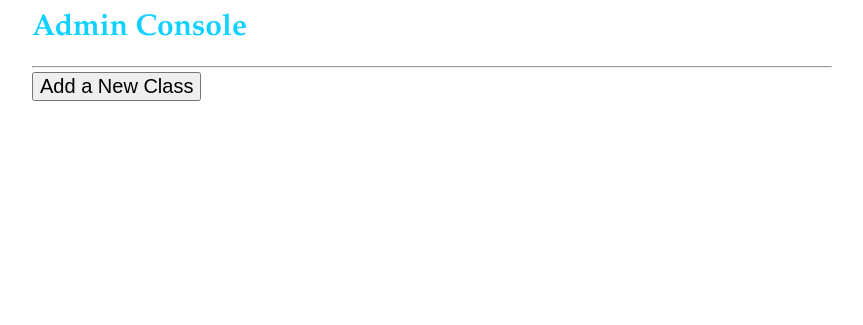
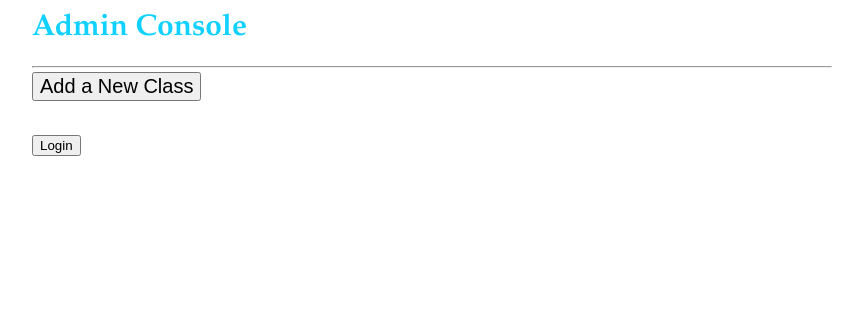
Before and after one commit to DuyYDPham/DMSC, a Python web app: template templates/front.html in a window 1280 px wide. Shown: the top 325 px of the page, without its empty margins (208-1071 px from the left). Run offline with Jinja, Linux system fonts and the light colour scheme; the template is opened without the code that fills it: most values are stand-ins (such as "Sample title", 1, 10 or a date in 2020).

Commit message:
tiny login button

```diff
--- a/templates/front.html
+++ b/templates/front.html
@@ -1,6 +1,10 @@
 {% extends "base.html" %}
 
 {% block content %}
+
+	<div>
+		<input type="button" onClick="window.location='/login'" value="Login"
+	</div>
 
 	<!-- Gathers the elements in the 'posts' list from our Gql query and displays them-->
 	{% for c in classes %}
```
Also changed, not shown: 2 other files.
